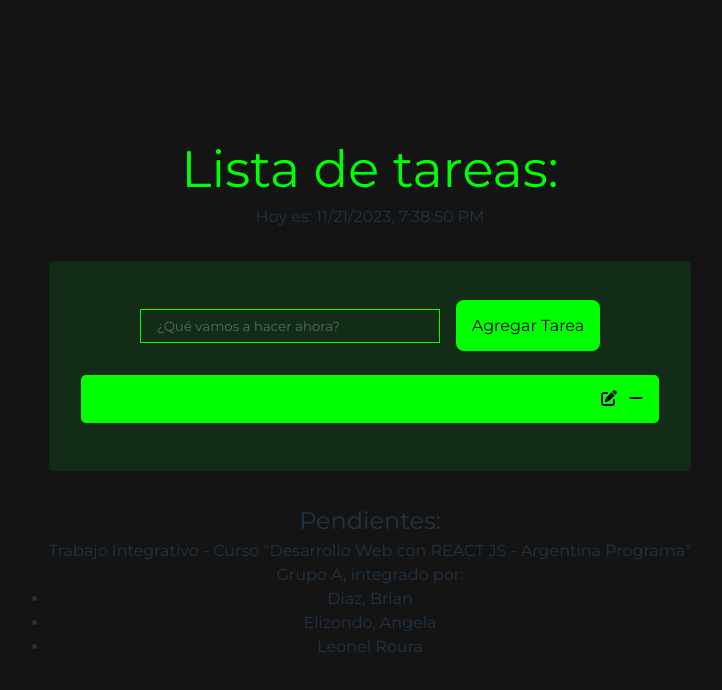
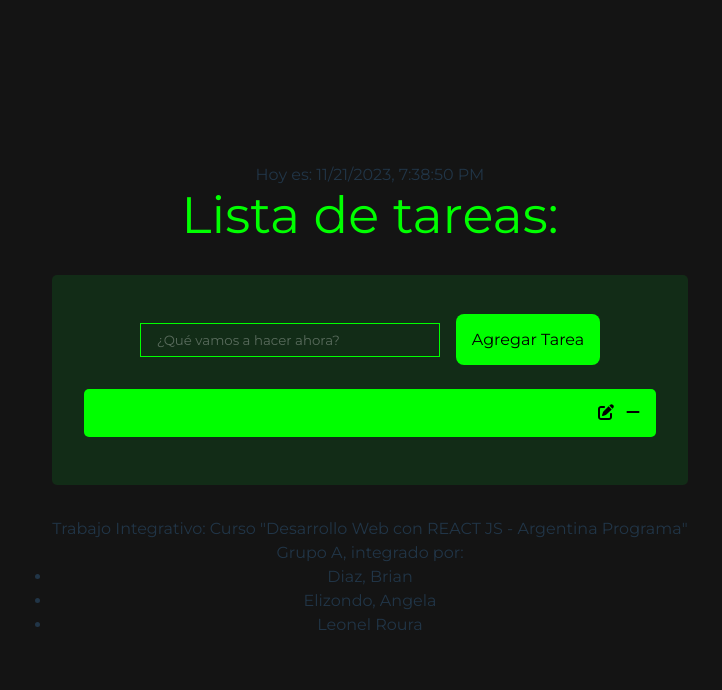
Before and after one commit to leoroura/tasklistA, a React (Vite) app in the folder tasklista/: page / in a window 1280 px wide. Shown: the top 690 px of the page, without its empty margins (270-992 px from the left). Built offline with nearby package versions, Linux system fonts and the light colour scheme.

Commit message:
ordené carpetas de componentes, borré lo que sobraba

```diff
--- a/tasklista/src/App.jsx
+++ b/tasklista/src/App.jsx
@@ -1,21 +1,15 @@
-import { useState } from 'react'
-import reactLogo from './assets/react.svg'
-import viteLogo from '/vite.svg'
 import './App.css'
-import './components/Header.jsx'
-import './components/Footer.jsx'
-import Header from './components/Header.jsx'
-import Footer from './components/Footer.jsx'
-import TaskList from './components/TaskList.jsx'
-import ListaWrapper from './components/ListaWrapper.jsx'
+import './components/Header/Header.jsx'
+import './components/Footer/Footer.jsx'
+import Header from './components/Header/Header.jsx'
+import Footer from './components/Footer/Footer.jsx'
+import TaskList from './components/Task/TaskList.jsx'
 
 function App() {
-  const [count, setCount] = useState(0)
 
   return (
     <div className="App">
       <Header></Header>
-      <ListaWrapper />
       <TaskList></TaskList>
       <Footer></Footer>
     </div>
--- a/tasklista/src/components/Footer.jsx
+++ b/tasklista/src/components/Footer/Footer.jsx
@@ -3,7 +3,7 @@ import React from 'react'
 export default function Footer() {
   return (
     <div>
-        <h4>Trabajo Integrativo - Curso "Desarrollo Web con REACT JS - Argentina Programa"</h4>
+        <h4>Trabajo Integrativo: Curso "Desarrollo Web con REACT JS - Argentina Programa"</h4>
         <p>Grupo A, integrado por:
             <ul>
                 <li>Diaz, Brian</li>
--- a/tasklista/src/components/Header.jsx
+++ b/tasklista/src/components/Header/Header.jsx
@@ -18,8 +18,8 @@ export default function Header() {
 
     return (
         <div>
+            <p>Hoy es: {currentDate.toLocaleString()}</p>
             <h1>Lista de tareas: </h1>
-            <p>Hoy es: {currentDate.toLocaleString()}</p>
         </div>
     )
 }
--- a/tasklista/src/components/ListaForm.jsx
+++ b/tasklista/src/components/Task/TaskForm.jsx
@@ -1,6 +1,6 @@
 import React, {useState} from 'react'
 
-export const ListaForm = ({addTodo}) => {
+export const TaskForm = ({addTodo}) => {
     const [value, setValue] = useState("")
     const handleSubmit = e => {
         e.preventDefault();
--- a/tasklista/src/components/Todo.jsx
+++ b/tasklista/src/components/Task/TaskItem.jsx
@@ -3,7 +3,7 @@ import {FontAwesomeIcon } from '@fortawesome/react-fontawesome'
 import { faEdit } from '@fortawesome/free-solid-svg-icons'
 import { faMinus } from '@fortawesome/free-solid-svg-icons'
 
-export const Todo = ({task, toggleComplete, deleteTodo, editTodo}) => {
+export const TaskItem = ({task, toggleComplete, deleteTodo, editTodo}) => {
   return (
     <div className="Todo">
         <p className={`${task.completed ? "completed" : "incompleted"}`} onClick={() => toggleComplete(task.id)}>{task.task}</p>
--- a/tasklista/src/components/ListaWrapper.jsx
+++ b/tasklista/src/components/Task/TaskList.jsx
@@ -1,14 +1,14 @@
 import React, {useState} from 'react'
-import { ListaForm } from './ListaForm'
+import { TaskForm } from './TaskForm'
 import { v4 as uuidv4 } from 'uuid'
-import { Todo } from './Todo'
+import { TaskItem } from './TaskItem'
 import { EditTodoForm } from "./EditTodoForm";
 uuidv4();
 
-const TodoWrapper = () => {
+const TaskList = () => {
     const [todos, setTodos] = useState([{
+    }])
 
-    }])
     const addTodo = todo => {
         setTodos([...todos, {id: uuidv4(), task: todo, completed: false, isEditing: false}])
         console.log(todos)
@@ -17,23 +17,27 @@ const TodoWrapper = () => {
     const toggleComplete = id => {
         setTodos(todos.map(todo => todo.id === id ? {...todo, completed: !todo.completed} : todo))
     }
+
     const deleteTodo = id => {
         setTodos(todos.filter(todo => todo.id !== id))
     }
+
     const editTodo = id => {
         setTodos(todos.map(todo => todo.id === id ? {...todo, isEditing: !todo.isEditing} : todo))
     }
+
     const editTask = (task, id) => {
         setTodos(todos.map(todo => todo.id === id ? {todo, task, isEditing: !todo.isEditing} : todo))
     }
+
   return (
     <div className='TodoWrapper'>
-        <ListaForm addTodo={addTodo}/>
+        <TaskForm addTodo={addTodo}/>
         {todos.map((todo, index) => (
             todo.isEditing ? (
                 <EditTodoForm editTodo={editTask} task={todo}/>
             ) : (
-                <Todo task={todo} key={index} toggleComplete={toggleComplete}
+                <TaskItem task={todo} key={index} toggleComplete={toggleComplete}
                 deleteTodo={deleteTodo} editTodo={editTodo}/>
             )
         ))}
@@ -41,4 +45,4 @@ const TodoWrapper = () => {
   )
 }
 
-export default TodoWrapper;
+export default TaskList;
--- a/tasklista/src/components/TaskItem.jsx
+++ /dev/null
@@ -1,15 +0,0 @@
-import React from 'react'
-
-export default function TaskItem(nombre) {
-    /*Este componente deberá representar individualmente una tarea.
-    Mostrará el nombre de la tarea y un botón para completarla.
-    Utilizará el estado local para gestionar la apariencia de la tarea (por ejemplo, tachado
-    cuando esté completada).
-    */
-
-  return (
-    <div>
-
-    </div>
-  )
-}
--- a/tasklista/src/components/TaskList.jsx
+++ /dev/null
@@ -1,17 +0,0 @@
-import React from 'react'
-import TaskItem from './TaskItem.jsx'
-
-export default function TaskList() {
-    /*Este componente deberá mostrar la lista de tareas.
-    Recibirá como propiedades la lista de tareas y funciones para gestionar eventos
-    relacionados con las tareas (por ejemplo, marcar como completada, eliminar, etc.).
-    Cada tarea debe representarse mediante un componente TaskItem*/
-
-
-  return (
-    <div>
-        <h2>Pendientes:</h2>
-        <TaskItem></TaskItem>
-    </div>
-  )
-}
```
Also changed, not shown: tasklista/src/components/TaskForm.jsx (deleted, +0 -13 lines), tasklista/src/components/Task/EditTodoForm.jsx (renamed from tasklista/src/components/EditTodoForm.jsx).
